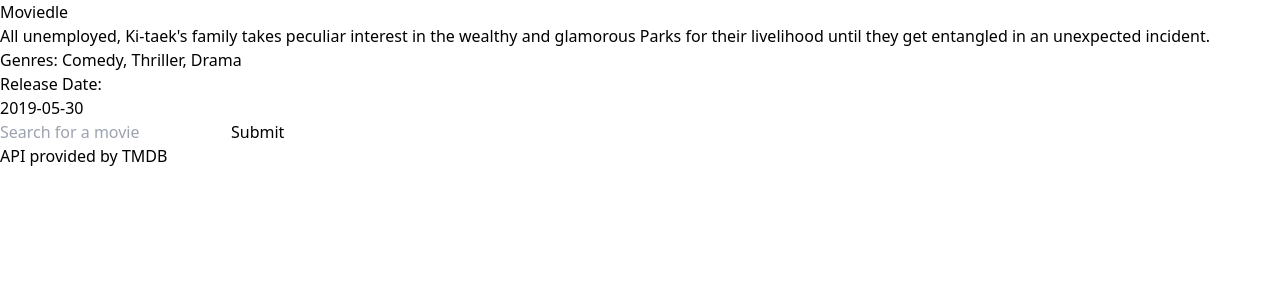
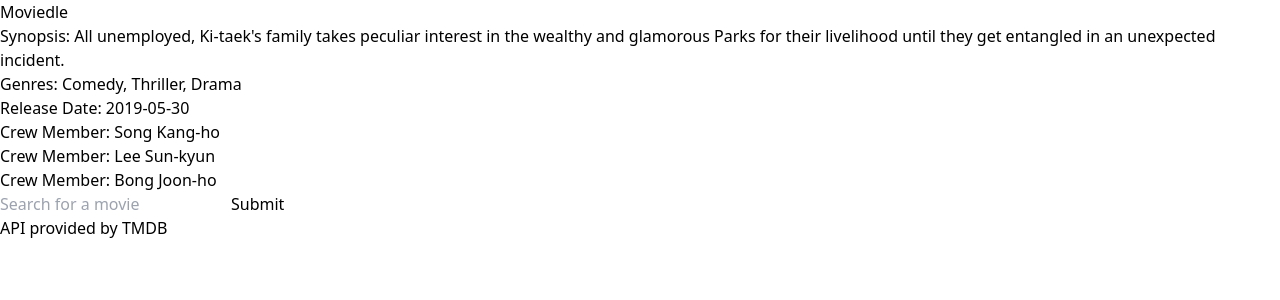
Before and after one commit to nlai659/moviedle, a React (Vite) app: page / in a window 1280 px wide. Shown: the top 300 px of the page. Built offline with nearby package versions, Linux system fonts and the light colour scheme.

Commit message:
working hints

```diff
--- a/src/App.tsx
+++ b/src/App.tsx
@@ -1,15 +1,42 @@
+import React, { useEffect, useState } from "react";
 import Footer from "./components/Footer";
 import Header from "./components/Header";
 import HintArea from "./components/HintArea";
 import SearchBar from "./components/SearchBar";
 
+// Temp Data
+import tempMovieData from "./assets/496243";
+import tempCreditData from "./assets/credits";
+
 function App() {
+  const [movieData, setMovieData] = useState({});
+  const [creditData, setCreditData] = useState({});
+  const [movieName, setMovieName] = useState("");
+  const [numHints, setNumHints] = useState(1);
+
+  useEffect(() => {
+    console.log("App Mounted");
+    // Set Data
+    setMovieData(tempMovieData);
+    setCreditData(tempCreditData);
+    setMovieName(tempMovieData.title);
+  }, []);
+
+  const checkAnswer = (answer) => {
+    if (answer.toLowerCase() === movieName.toLowerCase()) {
+      console.log("Correct Answer");
+    } else {
+      setNumHints((prevNumHints) => prevNumHints + 1);
+      console.log("Incorrect Answer");
+    }
+  };
+
   return (
     <div className="flex flex-col justify-between min-h-screen bg-gray-800">
       <Header />
       <div className="mx-auto">
-        <HintArea />
-        <SearchBar />
+        <HintArea movieData={tempMovieData} creditData={tempCreditData} numHints={numHints} />
+        <SearchBar checkAnswer={checkAnswer} />
       </div>
       <Footer />
     </div>
--- a/src/components/HintArea.tsx
+++ b/src/components/HintArea.tsx
@@ -1,37 +1,35 @@
-import { useState } from "react";
+import React, { useState } from "react";
 
 import SynopsisHint from "./hints/SynopsisHint";
 import DateHint from "./hints/DateHint";
 import GenreHint from "./hints/GenreHint";
-
-import tempMovieData from "../assets/496243";
-import tempCreditData from "../assets/credits";
 import CreditHint from "./hints/CreditHint";
 
-const HintArea = () => {
-  const [noToDisplay, setNoToDisplay] = useState(3);
+type HintAreaProps = {
+  movieData: any;
+  creditData: any;
+  numHints: number;
+};
 
-  const actor1 = tempCreditData.cast[0];
-  const actor2 = tempCreditData.cast[1];
-  const director = tempCreditData.crew.find((member) => member.job === "Director");
+const HintArea = ({ movieData, creditData, numHints }: HintAreaProps) => {
+  const actor1 = creditData.cast[0];
+  const actor2 = creditData.cast[1];
+  const director = creditData.crew.find((member) => member.job === "Director");
 
   // Array of hint components
   const hintComponents = [
-    <SynopsisHint synopsis={tempMovieData.overview} />,
-    <GenreHint genres={tempMovieData.genres} />,
-    <DateHint date={tempMovieData.release_date} />,
+    <SynopsisHint synopsis={movieData.overview} />,
+    <GenreHint genres={movieData.genres} />,
+    <DateHint date={movieData.release_date} />,
     <CreditHint name={actor1.name} character={actor1.character} profile_path={actor1.profile_path} />,
     <CreditHint name={actor2.name} character={actor2.character} profile_path={actor2.profile_path} />,
     <CreditHint name={director.name} character={director.job} profile_path={director.profile_path} />
   ];
 
-  // Slice the hintComponents array based on noToDisplay
-  const displayedHints = hintComponents.slice(0, noToDisplay);
-
   return (
     <div>
-      {displayedHints.map((hint, index) => (
-        <div key={index}>{hint}</div>
+      {hintComponents.map((hint, index) => (
+        <div key={index}>{index >= numHints ? React.cloneElement(hint, { hidden: true }) : hint}</div>
       ))}
     </div>
   );
--- a/src/components/SearchBar.tsx
+++ b/src/components/SearchBar.tsx
@@ -1,6 +1,10 @@
 import { useState } from "react";
 
-const SearchBar = () => {
+type SearchBarProps = {
+  checkAnswer: (answer: string) => void;
+};
+
+const SearchBar = ({ checkAnswer }: SearchBarProps) => {
   const [searchTerm, setSearchTerm] = useState("");
 
   const handleSubmit = (e: React.FormEvent) => {
@@ -8,6 +12,7 @@ const SearchBar = () => {
     e.preventDefault();
 
     // Check Correct Answer
+    checkAnswer(searchTerm);
 
     // Correct Answer Logic
 
--- a/src/components/hints/CreditHint.tsx
+++ b/src/components/hints/CreditHint.tsx
@@ -1,16 +1,23 @@
+import React from 'react';
+
 type CreditHintProps = {
     name: string;
     character: string;
     profile_path: string;
+    hidden?: boolean;
 }
 
-const CreditHint = ({name, character, profile_path}: CreditHintProps) => {
+const CreditHint: React.FC<CreditHintProps> = ({
+  name,
+  character,
+  profile_path,
+  hidden,
+}: CreditHintProps) => {
     return (
         <div>
-            <p>{name} as {character}</p>
-            <img src={`https://image.tmdb.org/t/p/w500${profile_path}`} alt={name} />
+            <p> Crew Member: <span className={hidden ? 'invisible' : ''}> {name} </span> </p>
         </div>
     )
-}
+};
 
 export default CreditHint;
--- a/src/components/hints/DateHint.tsx
+++ b/src/components/hints/DateHint.tsx
@@ -1,12 +1,12 @@
 type DateHintProps = {
     date: string;
+    hidden?: boolean;
 }
 
-const DateHint = ({date}: DateHintProps) => {
+const DateHint = ({date, hidden}: DateHintProps) => {
     return (
         <div>
-            <p> Release Date: </p>
-            <p>{date}</p>
+            <p> Release Date: <span className={hidden ? 'invisible' : ''}> {date} </span> </p>
         </div>
     )
 }
--- a/src/components/hints/GenreHint.tsx
+++ b/src/components/hints/GenreHint.tsx
@@ -1,18 +1,21 @@
-type genre = {
+import React from 'react';
+
+type Genre = {
     id: number;
     name: string;
 }
 
 type GenreHintProps = {
-    genres: genre[];
+    genres: Genre[];
+    hidden?: boolean;
 }
 
-const GenreHint = ({genres}: GenreHintProps) => {
+const GenreHint: React.FC<GenreHintProps> = ({ genres, hidden }) => {
     return (
         <div>
-            <p>Genres: {genres.map((genre) => genre.name).join(", ")}</p>
+            <p>Genres: <span className={hidden ? 'invisible' : ''}>{genres.map(genre => genre.name).join(", ")}</span></p>
         </div>
-    )
+    );
 }
 
 export default GenreHint;
--- a/src/components/hints/SynopsisHint.tsx
+++ b/src/components/hints/SynopsisHint.tsx
@@ -5,7 +5,7 @@ type SynopsisHintProps = {
 const SynopsisHint = ({synopsis}: SynopsisHintProps) => {
     return (
         <div>
-            <p>{synopsis}</p>
+            <p>Synopsis: {synopsis}</p>
         </div>
     )
 }
```
